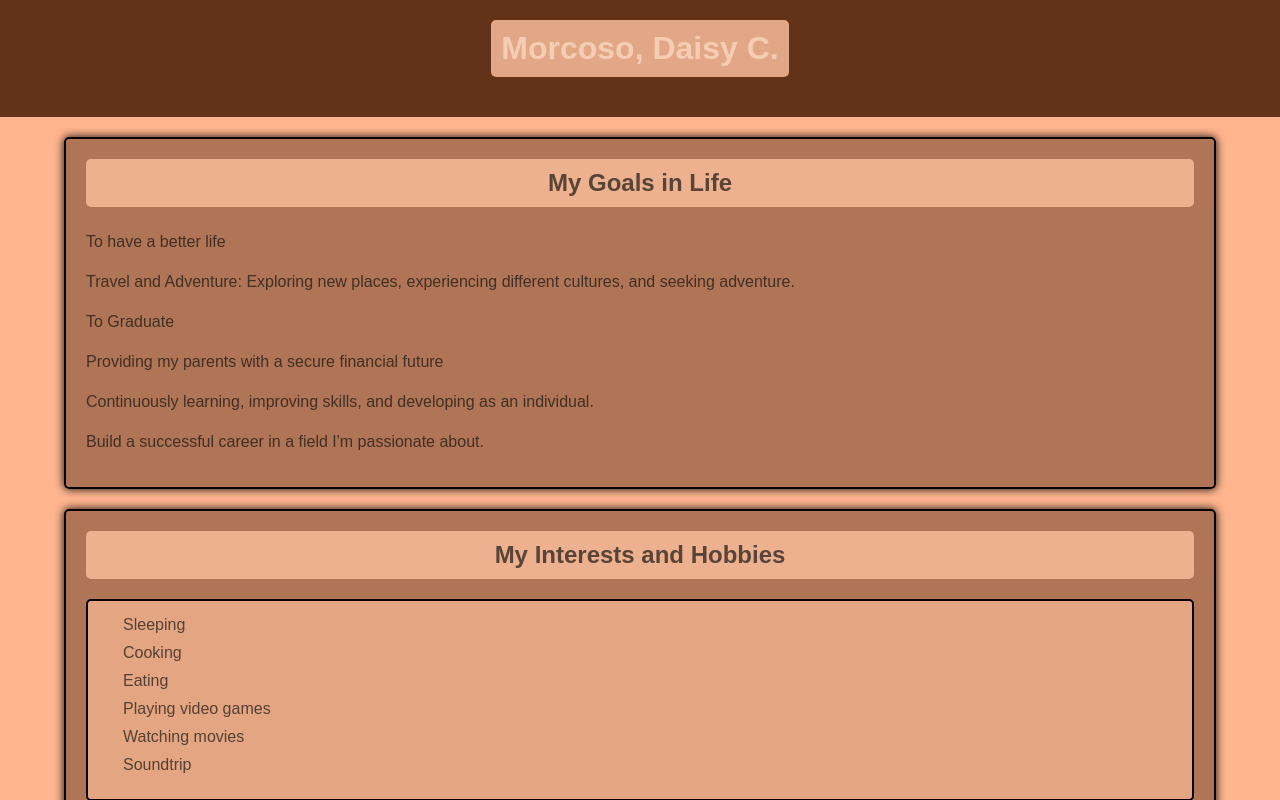
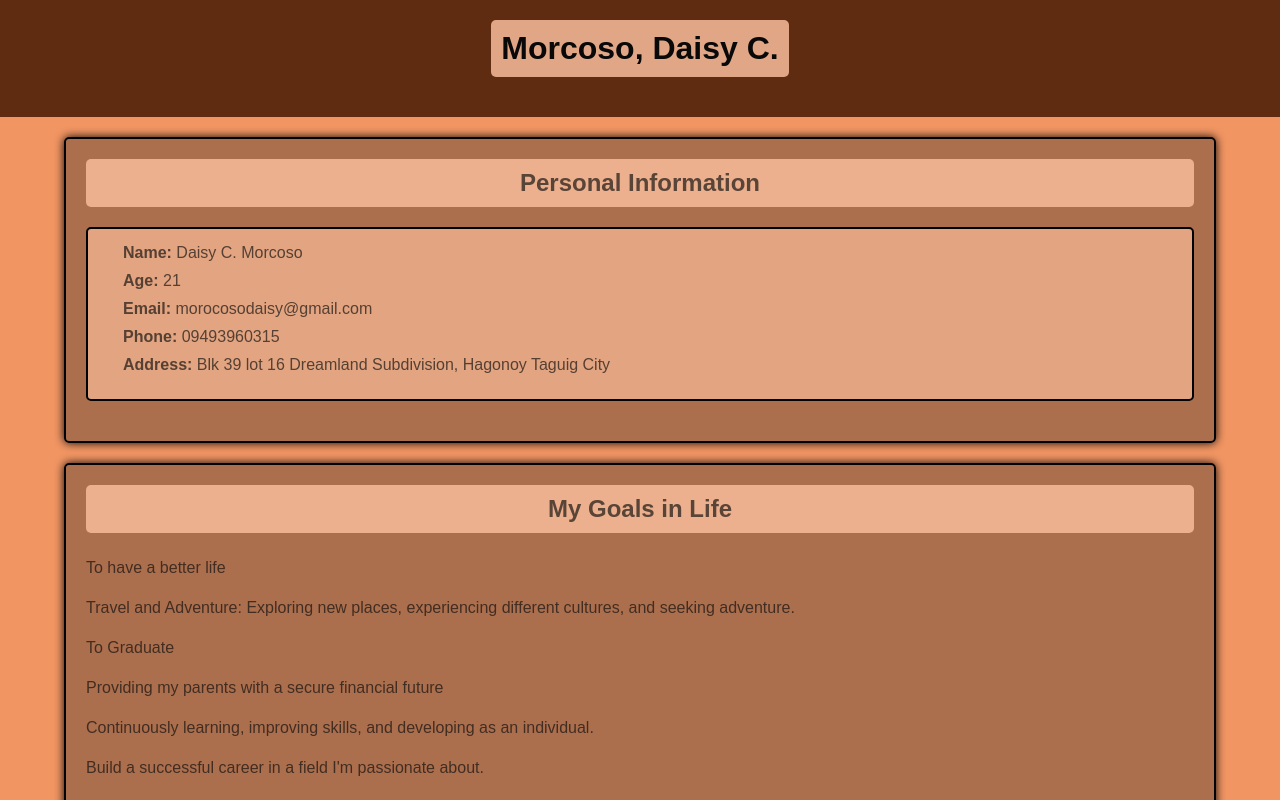
Before and after one commit to PUP-BSIT/final-Morcoso-daisy, a plain HTML site: page Morcoso_Daisy/index.html in a window 1280 px wide. Shown: the top 800 px of the page. Drawn offline with Linux system fonts and the light colour scheme.

Commit message:
add changes

```diff
--- a/Morcoso_Daisy/index.html
+++ b/Morcoso_Daisy/index.html
@@ -3,7 +3,7 @@
 <head>
   <meta charset="UTF-8">
   <meta name="viewport" content="width=device-width, initial-scale=1.0">
-  <title>Morcoso, Daisy C.</title>
+  <title>Morcoso, Daisy C. - Resume</title>
   <link rel="stylesheet" href="style.css">
 </head>
 <body>
@@ -12,6 +12,18 @@
   </header>
 
   <div class="container">
+    <section class="section personal-information">
+      <h2>Personal Information</h2>
+      <ul>
+        <li><strong>Name:</strong> Daisy C. Morcoso</li>
+        <li><strong>Age:</strong> 21</li>
+        <li><strong>Email:</strong> morocosodaisy@gmail.com</li>
+        <li><strong>Phone:</strong> 09493960315</li>
+        <li><strong>Address:</strong> Blk 39 lot 16 Dreamland Subdivision,
+            Hagonoy Taguig City</li>
+      </ul>
+    </section>
+
     <section class="section">
       <h2>My Goals in Life</h2>
       <ol>
@@ -41,7 +53,8 @@
     <section class="section my-goals-for-myself">
       <h2>My Goals for Myself</h2>
       <ol>
-        <li>Find inner peace and happiness by practicing mindfulness and self-care.</li>
+        <li>Find inner peace and happiness by practicing mindfulness and
+            self-care.</li>
         <li>Become a better version of myself</li>
         <li>I can do what I want to do without being told.</li>
         <li>To have a mentally and financially stable life.</li>
@@ -82,11 +95,13 @@
         <li>Words of Affirmation.</li>
         <li>Be faithful to him.</li>
         <li>Cuddle with him(HAAHAHAHAHAHA).</li>
+        <li>Having a healthy relationship</li>
       </ol>
     </section>
 
     <section class="section five-years-from-now">
       <h2>5 Years From Now</h2>
+
       <p>In five years, I want to be deeply involved in AI development,
          possibly contributing to advancements in natural language
         processing or other AI applications. Ideally, I'd like to be part of a
@@ -101,5 +116,15 @@
         me to grow and learn continuously, and the potential impact of AI across
         various fields is truly exciting.
 
-        Yes, I still want to be here — in a field where every day brings new
-        discoveries and opportunities to make a meaningful difference.</p>
+        Yes, I still want to be here even it's so hard, in this field where
+        every day brings new discoveries and opportunities to make a meaningful
+        difference.</p>
+
+        <p>I hope, I become more successful in this industry, kakayanin
+          kahit sobrang hirap:>
+        </p>
+    </section>
+
+  </div>
+</body>
+</html>
--- a/Morcoso_Daisy/style.css
+++ b/Morcoso_Daisy/style.css
@@ -1,6 +1,4 @@
-/* style.css */
 
-/* General reset */
 * {
   box-sizing: border-box;
   margin: 0;
@@ -8,13 +6,13 @@
 }
 
 body {
-  background-color: #ffb58e;
+  background-color: #f19563;
   font-family: Arial, Helvetica, sans-serif;
 }
 
 header {
   background-color: rgba(65, 23, 0, 0.825);
-  color: rgb(245, 205, 179);
+  color: rgb(9, 9, 9);
   text-align: center;
   padding: 20px;
   margin: 0;
```
